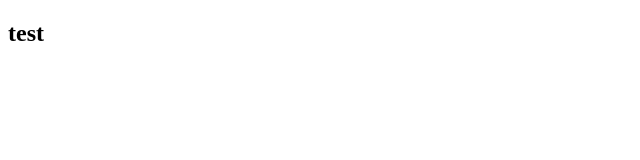
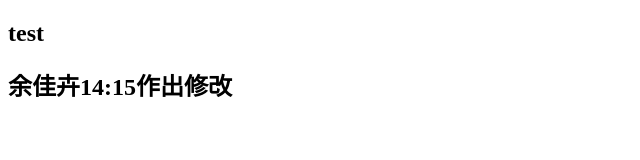
Before and after one commit to yjhasdf/0811-demo, a plain HTML site: page test.html in a window 1280 px wide. Shown: the whole page, without its empty margins (0-640 px from the left). Drawn offline with Linux system fonts and the light colour scheme.

Commit message:
修改test页内容

```diff
--- a/test.html
+++ b/test.html
@@ -9,6 +9,7 @@
 
 <body>
     <h2>test</h2>
+    <h2>余佳卉14:15作出修改</h2>
 </body>
 
 </html>
```
